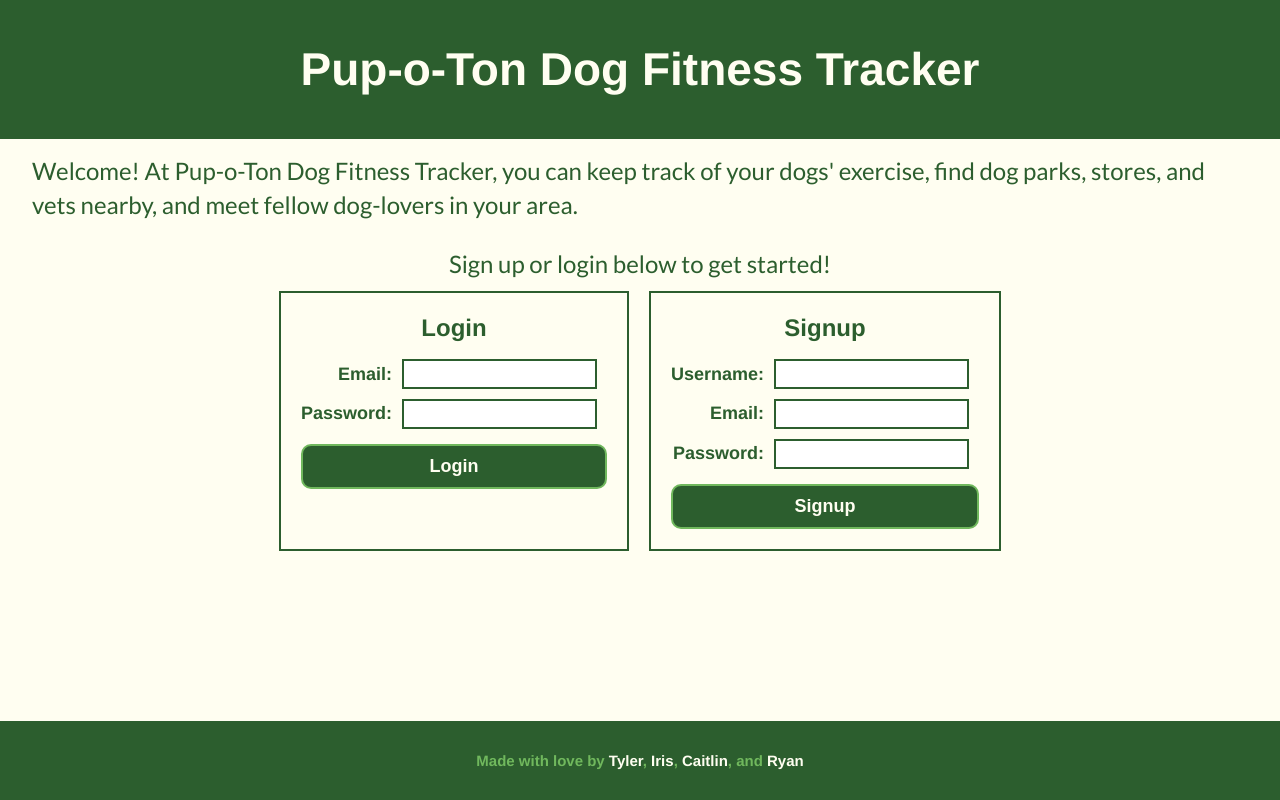
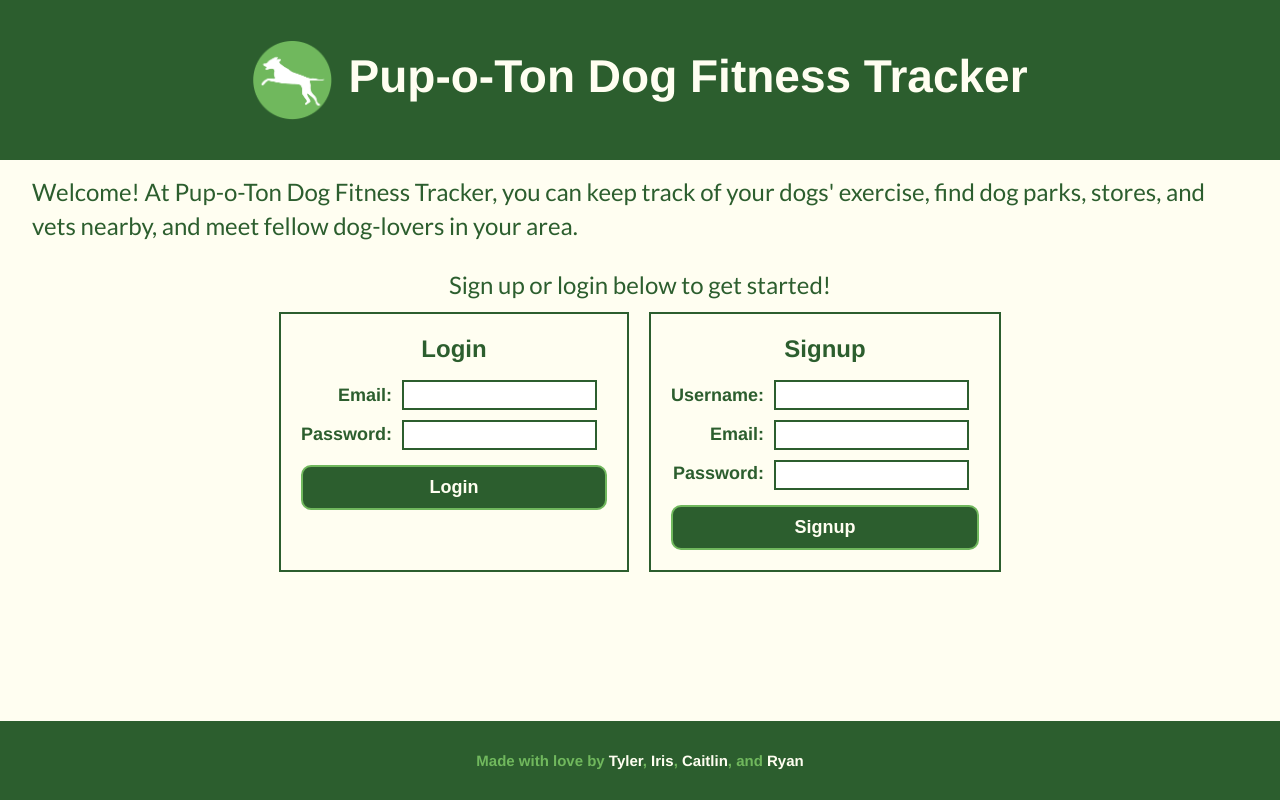
Before and after one commit to icvalle/pup-o-ton, a React (Create React App) app in the folder client/: page / in a window 1280 px wide. Built offline with nearby package versions, Linux system fonts and the light colour scheme.

Commit message:
adding dog icon to Header component

```diff
--- a/client/src/components/Header.js
+++ b/client/src/components/Header.js
@@ -1,5 +1,15 @@
 import React from 'react';
 import Auth from '../utils/auth';
+
+const styles = {
+    iconStyle: {
+      display: 'inline-block',
+      width: '80px',
+      height: 'auto',
+      verticalAlign: 'middle',
+      marginRight: '.35em',
+    },
+  };
 
 function Header() {
 
@@ -17,7 +27,8 @@ function Header() {
 
     return (
         <header className="header">
-            <h1>Pup-o-Ton Dog Fitness Tracker</h1>
+
+            <h1><img src="images/pup-o-ton_icon.png" alt="Pup-o-ton" style={styles.iconStyle} />Pup-o-Ton Dog Fitness Tracker</h1>
             {logoutBtn}
         </header>
     )
```
Also changed, not shown: client/public/images/pup-o-ton_home.png (added), client/public/images/pup-o-ton_icon.png (added).
